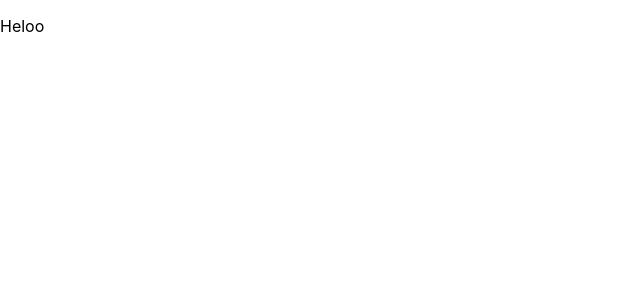
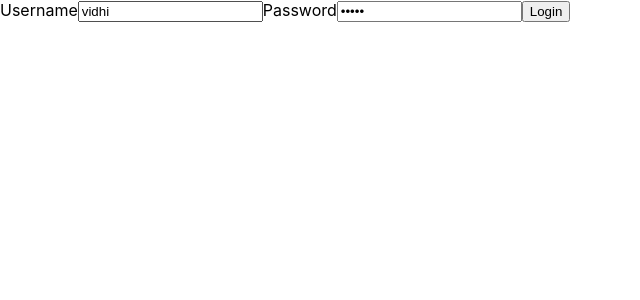
Before and after one commit to fulltechstack/demo-app, a React (Create React App) app: page / in a window 1280 px wide. Shown: the top 300 px of the page, without its empty margins (0-640 px from the left). Built offline with nearby package versions, Linux system fonts and the light colour scheme.

Commit message:
Adding routing

```diff
--- a/package.json
+++ b/package.json
@@ -9,6 +9,7 @@
     "@testing-library/user-event": "^13.5.0",
     "react": "^19.0.0",
     "react-dom": "^19.0.0",
+    "react-router-dom": "^7.4.0",
     "react-scripts": "5.0.1",
     "web-vitals": "^2.1.4"
   },
--- a/src/App.js
+++ b/src/App.js
@@ -1,7 +1,14 @@
+import { BrowserRouter, Routes, Route } from "react-router-dom";
+import Login from "./Login";
+
 function App() {
   return (
     <>
-      <p>Heloo</p>
+      <BrowserRouter>
+        <Routes>
+          <Route path="/" element={<Login />}></Route>
+        </Routes>
+      </BrowserRouter>
     </>
   );
 }
--- /dev/null
+++ b/src/Login.js
@@ -0,0 +1,42 @@
+import { useState } from "react";
+import { useNavigate } from "react-router-dom";
+
+function Login() {
+  let [username, setusername] = useState("vidhi");
+  let [password, setpassword] = useState("12345");
+
+  const navigate = useNavigate();
+
+  const isValidUser = () => {
+    if (username !== "" && password !== "") {
+      console.log("worked", username, password);
+      navigate("/Profile");
+    }
+  };
+
+  return (
+    <>
+      <label for="username">Username</label>
+      <input
+        type="text"
+        id="username"
+        name="username"
+        value={username}
+        placeholder="enter you email"
+        onChange={(e) => setusername(e.target.value)}
+      />
+
+      <label for="password">Password</label>
+      <input
+        type="password"
+        id="password"
+        placeholder="Enter your password"
+        value={password}
+        onChange={(e) => setpassword(e.target.value)}
+      />
+
+      <button onClick={() => isValidUser()}>Login</button>
+    </>
+  );
+}
+export default Login;
```
Also changed, not shown: src/Profile.js (added, +9 -0 lines), 1 other file (tests, documents, lock files or other folders).
